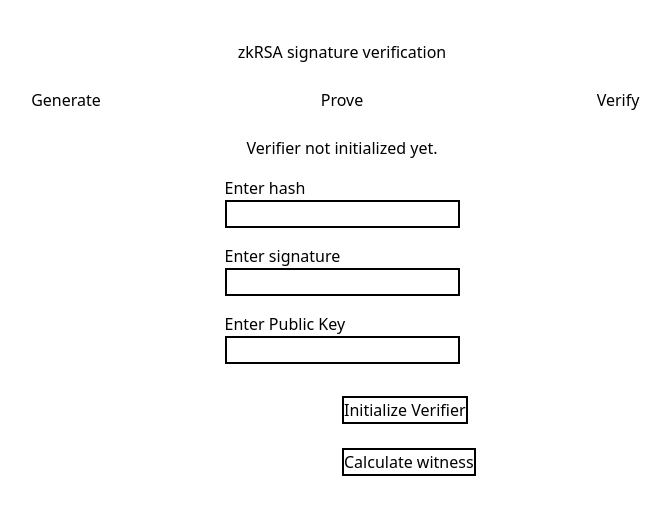
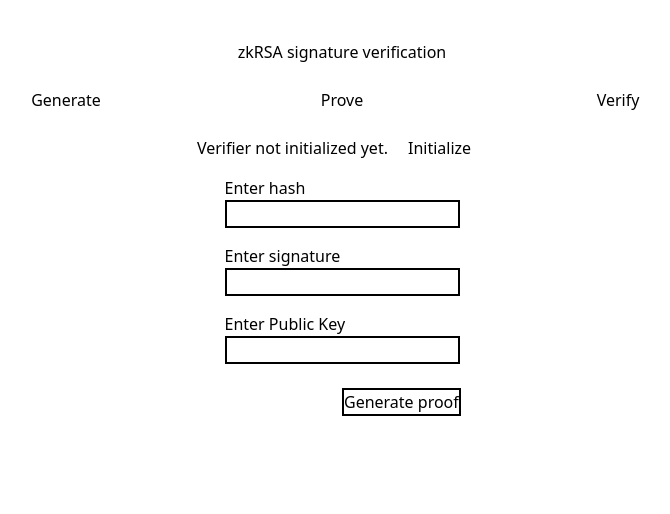
Before and after one commit to dmpierre/zkrsa, a Next.js app in the folder zkrsa-ui/: page / in a window 1280 px wide. Shown: the top 514 px of the page, without its empty margins (298-968 px from the left). Built offline with nearby package versions, Linux system fonts and the light colour scheme.

Commit message:
custom page

```diff
--- a/zkrsa-ui/src/components/Buttons.tsx
+++ b/zkrsa-ui/src/components/Buttons.tsx
@@ -59,7 +59,7 @@ export const ButtonGenerateProof: FunctionComponent<ButtonGenerateProof> = ({ se
           console.log(`Proof validity: ${validity}`);
         }
       }
-      } className='border-black border-2'>Calculate witness</button>
+      } className='border-black border-2'>Generate proof</button>
     </div>
   );
 };
@@ -75,8 +75,8 @@ export const ButtonInitializeVerifier: FunctionComponent<ButtonInitializeVerifie
   const [ loading, setloading ] = useState(false);
 
   return (
-    <div className="flex w-1/2 self-end my-4">
-      <button className="border-black border-2" onClick={async () => {
+    <div className="flex">
+      <button className="self-center" onClick={async () => {
         setloading(true);
         const vkeyProof = await axios.get(process.env[ "NEXT_PUBLIC_VKEY_URL" ] as string);
         const vkeyVerifier = await axios.get(process.env[ "NEXT_PUBLIC_VKEY_VERIFIER_URL" ] as string);
@@ -84,9 +84,9 @@ export const ButtonInitializeVerifier: FunctionComponent<ButtonInitializeVerifie
         setvkeyVerifier(vkeyVerifier.data);
         setloading(false);
       }}>
-        Initialize Verifier
+        Initialize
       </button>
-      <div className="ml-4 self-center">
+      <div className="self-center ml-4">
         {loading ? <BounceLoader size={20}></BounceLoader> : null}
       </div>
     </div>
--- a/zkrsa-ui/src/pages/_app.tsx
+++ b/zkrsa-ui/src/pages/_app.tsx
@@ -1,9 +1,14 @@
-import '../../styles/globals.css'
+import '../../styles/globals.css';
 
-import type { AppProps } from 'next/app'
+import type { AppProps } from 'next/app';
+import { useState } from 'react';
 
-function MyApp({ Component, pageProps }: AppProps) {
-  return <Component {...pageProps} />
+function MyApp ({ Component, pageProps }: AppProps) {
+  const [ vkeyVerifier, setvkeyVerifier ] = useState<null | any>(null);
+  const [ vkeyProof, setvkeyProof ] = useState<null | any>(null); // typing for vkey?
+
+  return <Component {...pageProps} vkeyProof={vkeyProof} setvkeyProof={setvkeyProof}
+  vkeyVerifier={vkeyVerifier} setvkeyVerifier={setvkeyVerifier} />;
 }
 
-export default MyApp
+export default MyApp;
--- a/zkrsa-ui/src/pages/index.tsx
+++ b/zkrsa-ui/src/pages/index.tsx
@@ -1,8 +1,10 @@
 import type { NextPage } from 'next';
-import { FunctionComponent, useState } from 'react';
+import { createContext, Dispatch, FunctionComponent, useState } from 'react';
+import { AppPageProps } from '../..';
 import { ButtonInitializeVerifier, ButtonGenerateProof } from '../components/Buttons';
 import { InputHash, InputPublicKey, InputSignature, InputText } from '../components/Inputs';
 import { NavMenu, Title } from '../components/Navigation';
+
 
 interface StatusVKey {
   vkey: any | null;
@@ -10,25 +12,28 @@ interface StatusVKey {
 export const StatusVKey: FunctionComponent<StatusVKey> = ({ vkey }) => {
 
   return (
-    <div className='flex justify-center my-4'>
+    <div className='mr-5'>
       {vkey ? "Ready to generate proof" : "Verifier not initialized yet."}
     </div>
   );
 };
 
-const Home: NextPage = () => {
+
+const Home: NextPage<AppPageProps> = ({ vkeyVerifier, setvkeyVerifier, vkeyProof, setvkeyProof }) => {
   const [ hash, sethash ] = useState<null | string>(null);
   const [ signature, setsignature ] = useState<null | string>(null);
   const [ publicKey, setpublicKey ] = useState<null | string>(null);
   const [ proof, setproof ] = useState<null | string>(null);
   const [ compiledCircuit, setcompiledCircuit ] = useState(null);
-  const [ vkeyProof, setvkeyProof ] = useState<null | any>(null); // typing for vkey?
-  const [ vkeyVerifier, setvkeyVerifier ] = useState<null | any>(null);
+
   return (
     <div>
       <Title></Title>
       <NavMenu></NavMenu>
-      <StatusVKey vkey={vkeyProof}></StatusVKey>
+      <div className='flex justify-center my-4'>
+        <StatusVKey vkey={vkeyProof}></StatusVKey>
+        <ButtonInitializeVerifier setvkeyVerifier={setvkeyVerifier} setvkeyProof={setvkeyProof}></ButtonInitializeVerifier>
+      </div>
       <div className='flex flex-col items-center'>
         <InputHash sethash={sethash}></InputHash>
         <div className='my-4'>
@@ -37,14 +42,12 @@ const Home: NextPage = () => {
         <InputPublicKey setpublicKey={setpublicKey}></InputPublicKey>
       </div>
       <div className='my-4 flex flex-col items-center'>
-        <ButtonInitializeVerifier setvkeyVerifier={setvkeyVerifier} setvkeyProof={setvkeyProof}></ButtonInitializeVerifier>
         <ButtonGenerateProof
           vkeyVerifier={vkeyVerifier}
           vkeyProof={vkeyProof}
           setcompiledCircuit={setcompiledCircuit}
           hash={hash} signature={signature}
           publicKey={publicKey} setproof={setproof}></ButtonGenerateProof>
-
       </div>
     </div>
   );
--- a/zkrsa-ui/src/pages/verify.tsx
+++ b/zkrsa-ui/src/pages/verify.tsx
@@ -1,11 +1,20 @@
-import { NextComponentType } from "next";
+import { NextPage } from "next";
+import { StatusVKey } from ".";
+import { AppPageProps } from "../..";
+import { ButtonInitializeVerifier } from "../components/Buttons";
 import { Title, NavMenu } from "../components/Navigation";
 
-const Verify: NextComponentType = () => {
+const Verify: NextPage<AppPageProps> = ({ vkeyVerifier, setvkeyVerifier, vkeyProof, setvkeyProof}) => {
+    console.log(vkeyVerifier);
     return (
         <div>
             <Title></Title>
             <NavMenu></NavMenu>
+            <div className='flex justify-center my-4'>
+                <StatusVKey vkey={vkeyProof}></StatusVKey>
+                <ButtonInitializeVerifier setvkeyVerifier={setvkeyVerifier} setvkeyProof={setvkeyProof}></ButtonInitializeVerifier>
+            </div>
+
         </div>
     );
 };
```
Also changed, not shown: zkrsa-ui/index.d.ts (added, +8 -0 lines).
